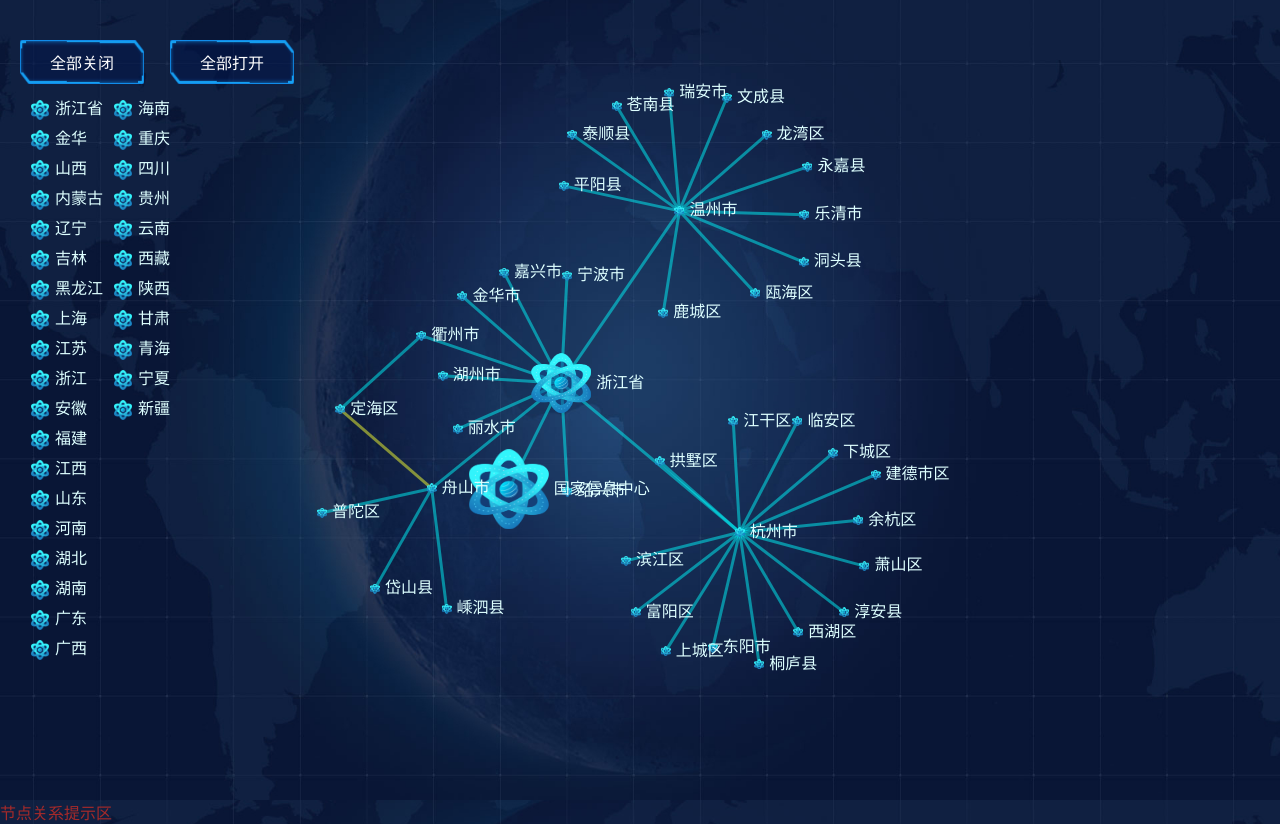
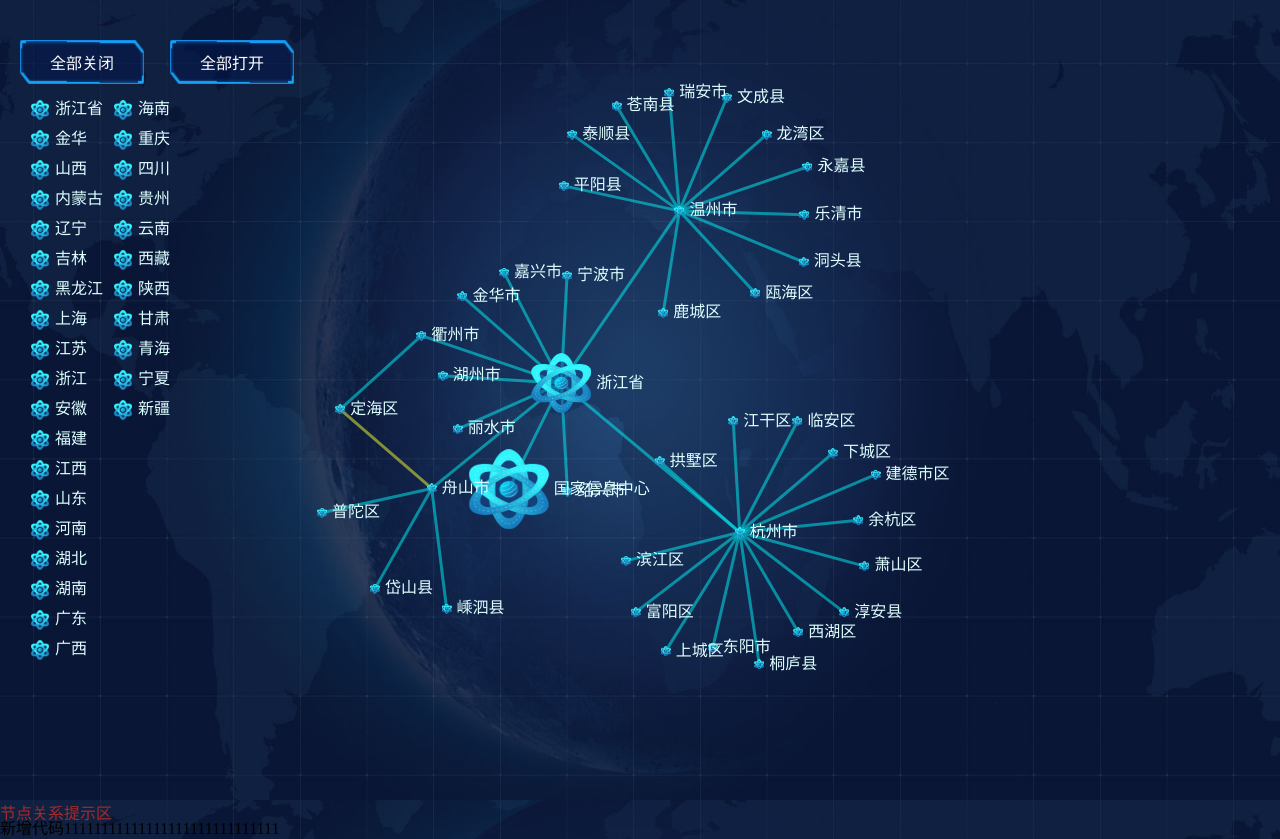
Before and after one commit to dainiannian/git-test, a plain HTML site: page index.html in a window 1280 px wide. Drawn offline with nearby package versions, Linux system fonts and the light colour scheme; no server answers.

Commit message:
add :  一些文件提交

```diff
--- a/index.html
+++ b/index.html
@@ -19,6 +19,7 @@
             background: url("img/1920bg.jpg");
             background-size: 100% 100%;
         }
+
         #graph {
             width: 100%;
             height: 100%;
@@ -49,5 +50,12 @@
 <div id='main_1' style="position: relative;height:15px;width: 100%;color:#A52A2A">节点关系提示区</div>
 <!--<script type="text/javascript" src="js/modify.js" ></script>-->
 
+
+
+<!-- 新增代码 -->
+<div>新增代码11111111111111111111111111111</div>
+
+<!-- 新增代码 -->
+
 </body>
 </html>
```
